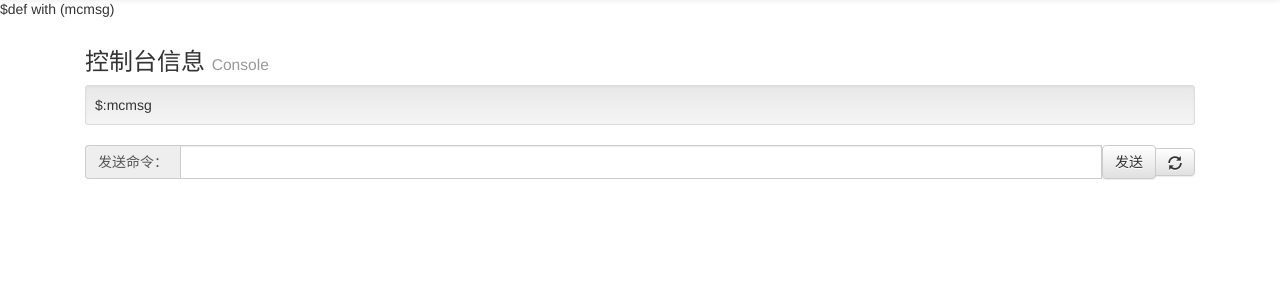
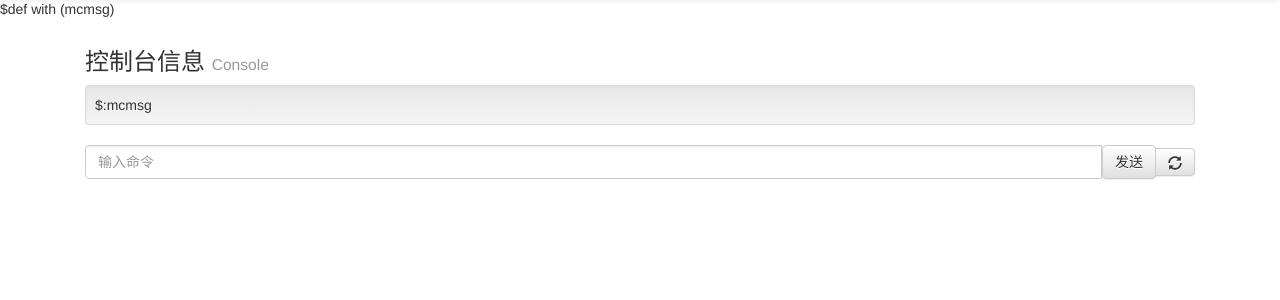
Before and after one commit to arition/RemoteMCServer, a Python web app: template templates/index.html in a window 1280 px wide. Shown: the part 51-351 px from the top of the page. Run offline with Jinja, Linux system fonts and the light colour scheme; the template is opened without the code that fills it, so the values that code supplies are empty.

Commit message:
interface small change

```diff
--- a/templates/index.html
+++ b/templates/index.html
@@ -39,8 +39,8 @@ $def with (mcmsg)
       $:mcmsg
     </div>
     <div class="input-group">
-      <span class="input-group-addon">发送命令：</span>
-      <input id="cmd" name="cmd" type="text" class="form-control">
+      <!--span class="input-group-addon">发送命令：</span-->
+      <input id="cmd" name="cmd" type="text" class="form-control" placeholder="输入命令">
       <span class="input-group-btn">
         <button id="btn_send" class="btn btn-default" type="button">发送</button>
       </span>
```
